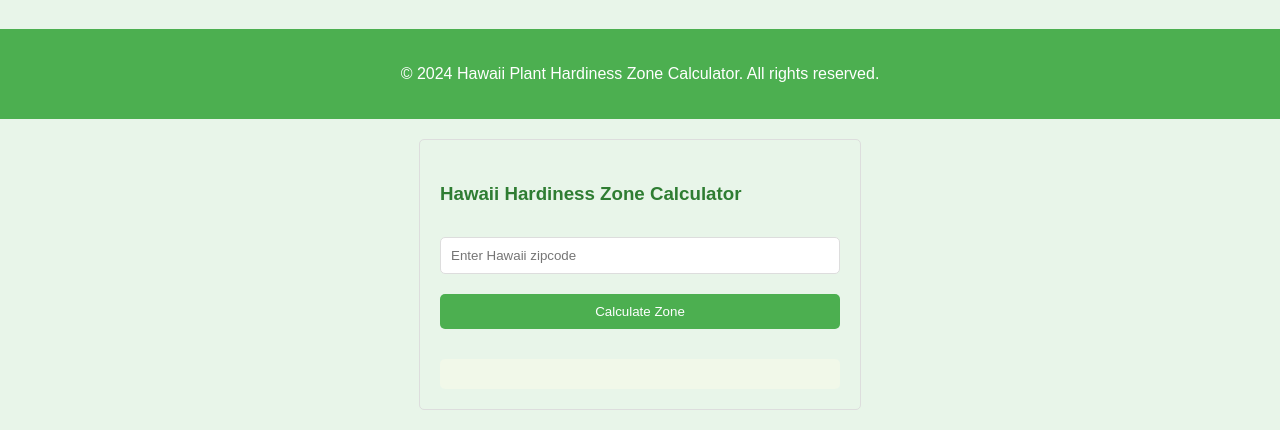
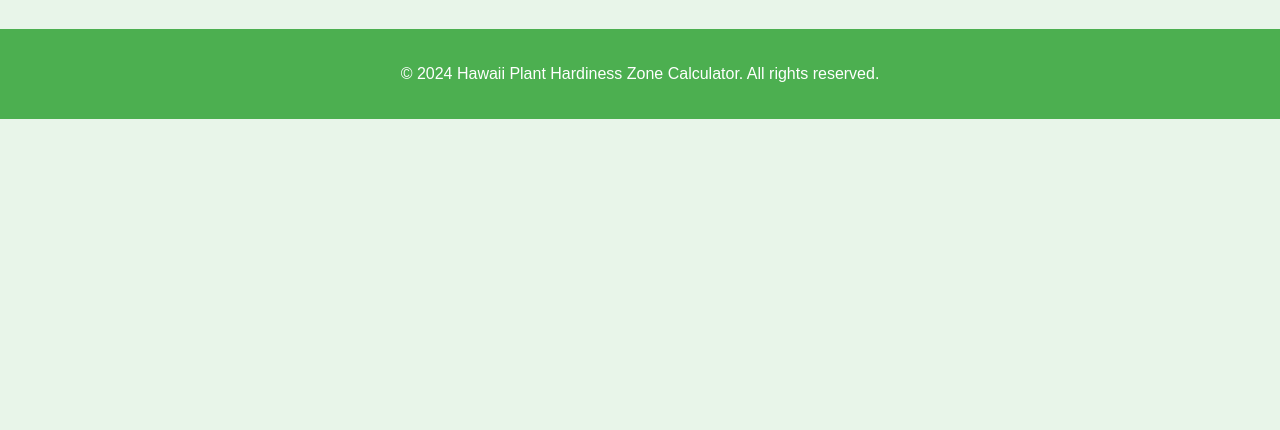
Before and after one commit to k22gikaan/hawaiiplantcalculators, a plain HTML site: page index.html in a window 1280 px wide. Shown: the part 529-959 px from the top of the page. After the commit the page ends 800 px from the top, so only its background shows below. Drawn offline with Linux system fonts and the light colour scheme.

Commit message:
Update index.html
removed duplicate calculator display

```diff
--- a/index.html
+++ b/index.html
@@ -124,13 +124,6 @@
   }
 </style>
 
-<div id="hardiness-calculator">
-  <h3>Hawaii Hardiness Zone Calculator</h3>
-  <input type="text" id="zipcode-input" placeholder="Enter Hawaii zipcode">
-  <button onclick="calculateZone()">Calculate Zone</button>
-  <div id="zone-result"></div>
-</div>
-
 <script>
 const hawaiiZones = {
   '96701': '12a', '96703': '12a', '96704': '12b', '96705': '12b', '96706': '12b',
```
